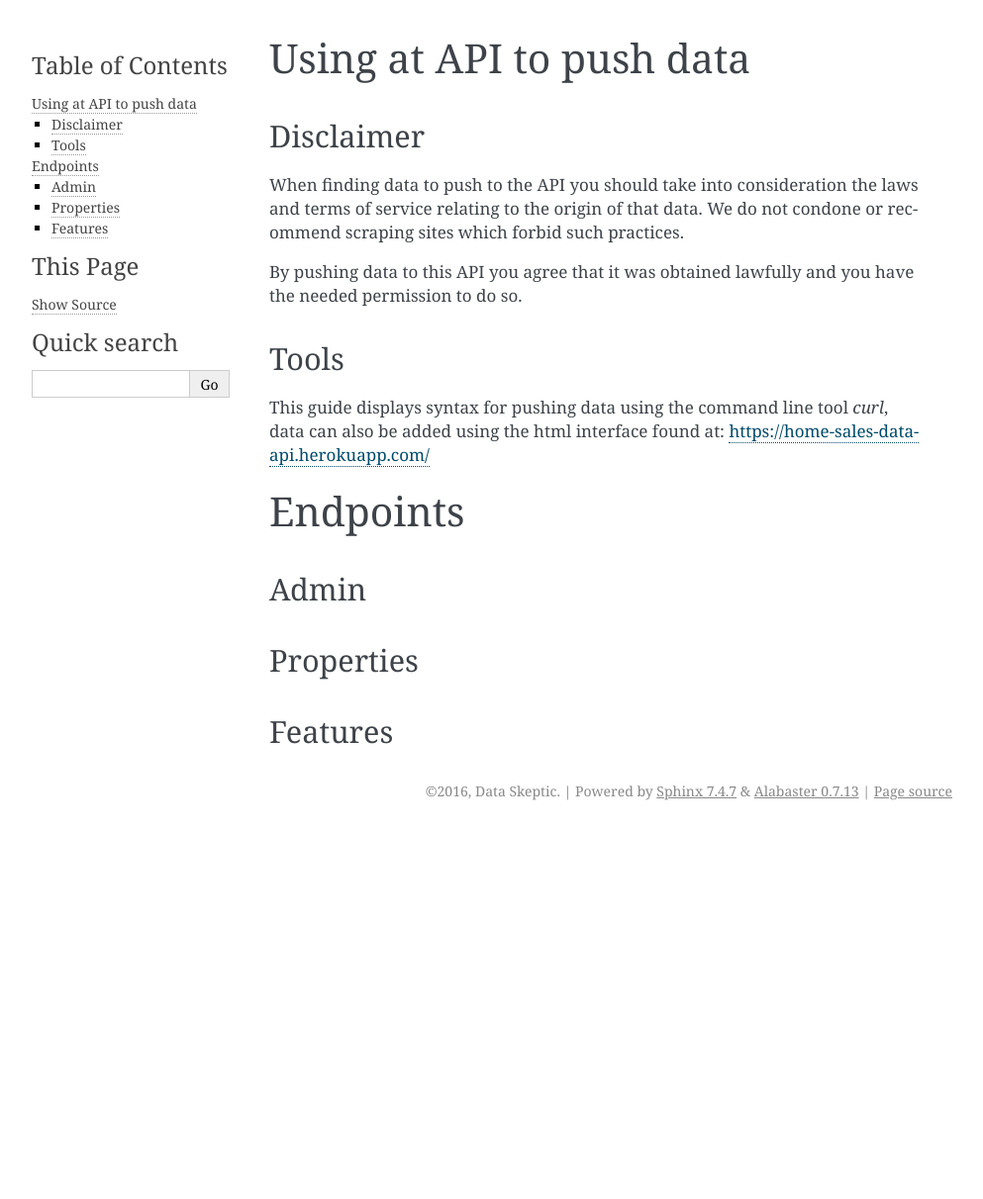
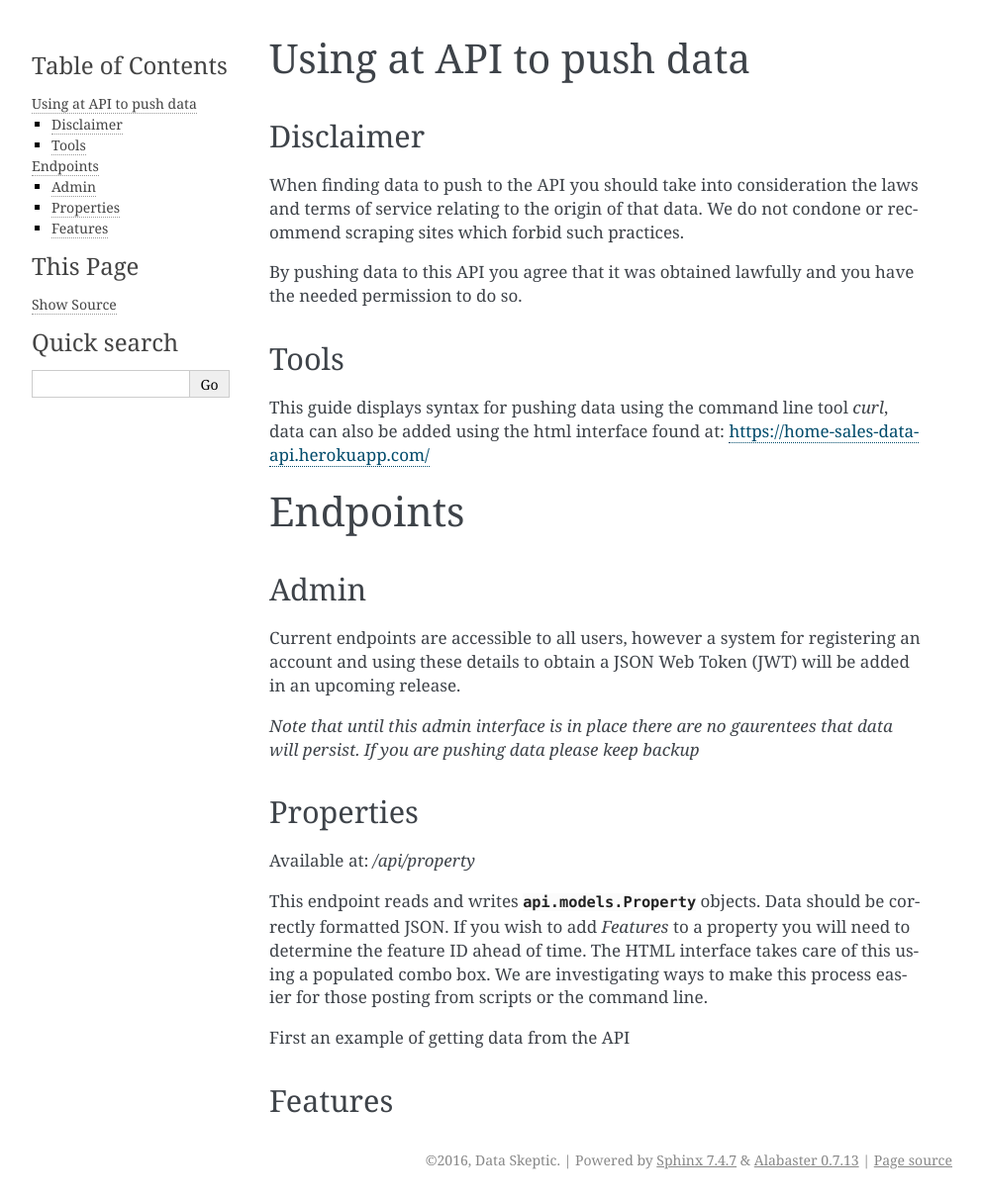
Before and after one commit to DmitriyLanchakov/home-data-api, a Sphinx documentation site: the page built from docs/source/api.rst, in a window 1280 px wide. Shown: the whole page at 99% size, without its empty margins (148-1141 px from the left). Built offline with Sphinx 7.4.7, drawn with Linux system fonts in a browser that asks for light colours; before the commit the page ends 900 px from its top, so only the background shows below that.

Commit message:
API access documentation

```diff
--- a/docs/source/api.rst
+++ b/docs/source/api.rst
@@ -20,10 +20,25 @@ Endpoints
 
 Admin
 ^^^^^
+Current endpoints are accessible to all users, however a system for registering
+an account and using these details to obtain a JSON Web Token (JWT) will be
+added in an upcoming release.
+
+*Note that until this admin interface is in place there are no gaurentees that
+data will persist. If you are pushing data please keep backup*
 
 
 Properties
 ^^^^^^^^^^
+Available at: `/api/property`
+
+This endpoint reads and writes :class:`api.models.Property` objects. Data should
+be correctly formatted JSON. If you wish to add `Features` to a property you will
+need to determine the feature ID ahead of time. The HTML interface takes care of
+this using a populated combo box. We are investigating ways to make this process
+easier for those posting from scripts or the command line.
+
+First an example of getting data from the API
 
 
 Features
```
